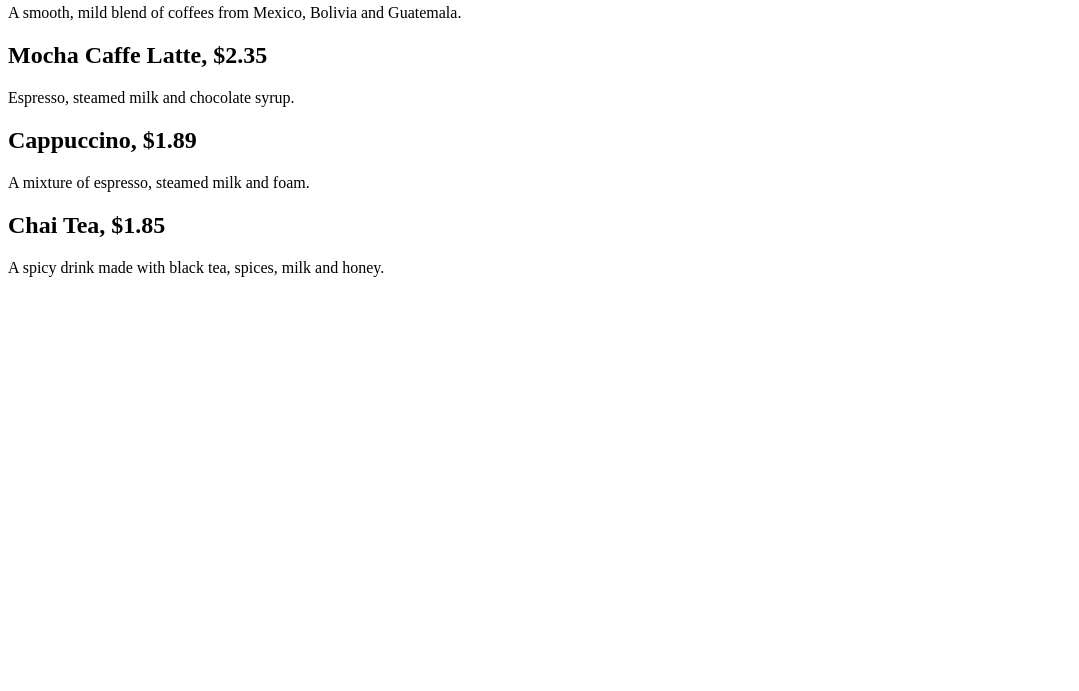
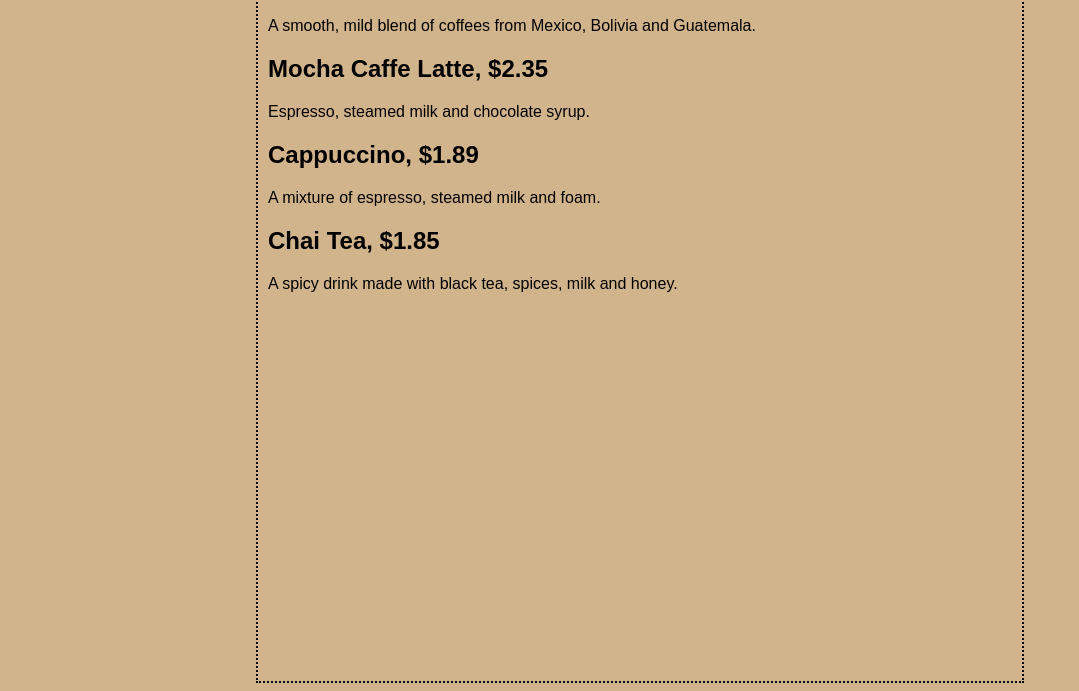
Before and after one commit to Pypy233/HTML-And-Css, a plain HTML site: page index.html in a window 1280 px wide. Shown: the part 109-800 px from the top of the page, without its empty margins (0-1079 px from the left). Drawn offline with Linux system fonts and the light colour scheme.

```diff
--- a/index.html
+++ b/index.html
@@ -1,6 +1,16 @@
 <html>
 	<head>
 	      <title>Starbuzz Coffee </title>
+		<style type = "text/css">
+			body{
+				background-color: #d2b48c;
+				margin-left: 20%;
+				margin-right: 20%;
+				border: 2px dotted black;
+				padding: 10px 10px 10px 10px;
+				font-family: sans-serif
+			}
+	      </style>
 	</head>
 
 	<body>
```
Also changed, not shown: mission.html (added, +10 -0 lines).
